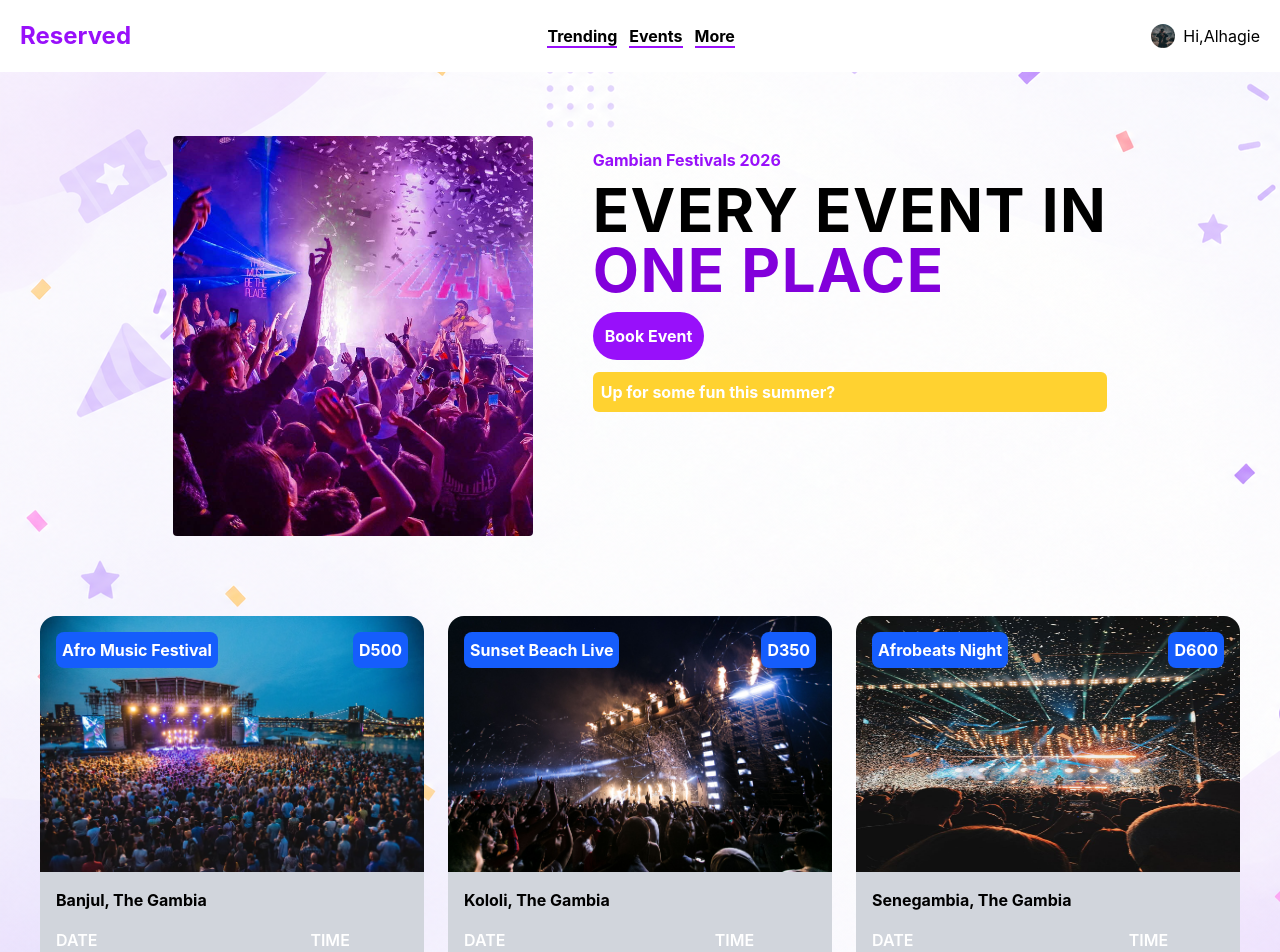
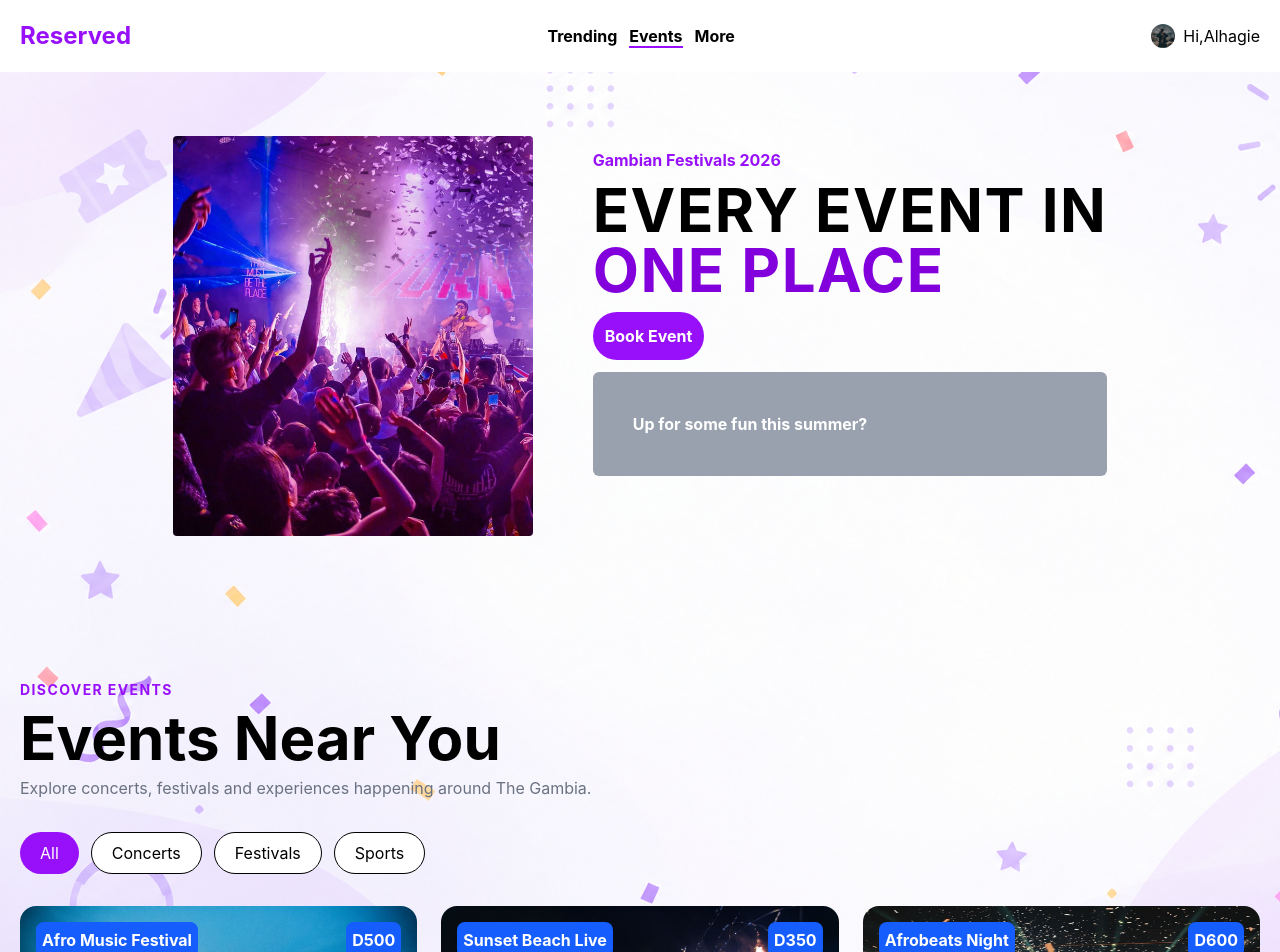
Before and after one commit to alaonit/Evently, a React (Vite) app: page / in a window 1280 px wide. Shown: the top 952 px of the page. Built offline with nearby package versions, Linux system fonts and the light colour scheme.

Commit message:
Refactor App, Hero, and Navbar components; add Event component for event display

```diff
--- a/src/App.jsx
+++ b/src/App.jsx
@@ -2,6 +2,7 @@ import { useState } from "react"
 import Navbar from "./components/Navbar"
 import Hero from "./components/Hero"
 import EventCard from "./components/EventCard"
+import Event from "./components/Event"
 
 function App() {
 
@@ -69,11 +70,12 @@ function App() {
     <>
       <Navbar user = {username.name}/>
       <main className="bg-cover bg-no-repeat bg-center min-h-screen" style={{background: "url('bg-image.png')"}}>
-        <Hero>
+        <Hero/>
+        <Event>
           {events.map((event)=>{
             return <EventCard key={event.id} event={event}/>
           })}
-        </Hero>
+        </Event>
       </main>
     </>
   )
--- /dev/null
+++ b/src/components/Event.jsx
@@ -0,0 +1,42 @@
+function Event({children}) {
+  return (
+    <section className="px-5 py-16">
+      <div className="mb-8">
+        <p className="text-purple-600 font-bold tracking-widest text-sm">
+          DISCOVER EVENTS
+        </p>
+
+        <h2 className="text-6xl font-bold mt-2">Events Near You</h2>
+
+        <p className="text-gray-500 mt-2">
+          Explore concerts, festivals and experiences happening around The
+          Gambia.
+        </p>
+      </div>
+
+      <div className="flex flex-wrap gap-3 mb-8">
+        <button className="bg-purple-600 text-white px-5 py-2 rounded-full">
+          All
+        </button>
+
+        <button className="bg-white px-5 py-2 rounded-full border">
+          Concerts
+        </button>
+
+        <button className="bg-white px-5 py-2 rounded-full border">
+          Festivals
+        </button>
+
+        <button className="bg-white px-5 py-2 rounded-full border">
+          Sports
+        </button>
+      </div>
+
+      <div className="grid grid-cols-1 md:grid-cols-2 lg:grid-cols-3 gap-6">
+        {children}
+      </div>
+    </section>
+  );
+}
+
+export default Event;
--- a/src/components/Hero.jsx
+++ b/src/components/Hero.jsx
@@ -1,7 +1,6 @@
 
-import EventCard from "./EventCard"
 
-function Hero({children}) {
+function Hero() {
 
   return (
     <section className="pt-24 px-10">
@@ -18,18 +17,14 @@ function Hero({children}) {
               <p className="text-purple-600 mb-2 font-bold">Gambian Festivals 2026</p>
               <span className="block text-6xl font-bold tracking-wide">EVERY EVENT IN </span>
               <span className="text-purple-700 block text-6xl font-bold tracking-wide">ONE PLACE</span>
-              <button className="bg-purple-600 border-none rounded-full p-3 text-white font-bold mt-3">Book Event</button>
+              <button className="bg-purple-600 border-none rounded-full p-3 text-white font-bold mt-3 cursor-pointer">Book Event</button>
             </span>
 
-            <div className="mt-3 bg-amber-300 rounded-md">
-              <p className="p-2 font-bold text-white">Up for some fun this summer?</p>
+            <div className="mt-3 rounded-md">
+              <p className="p-10 font-bold text-white bg-gray-400 rounded-md">Up for some fun this summer?</p>
             </div>
           </div>
         </div>
-      </div>
-
-      <div className="grid grid-cols-1 md:grid-cols-2 lg:grid-cols-3 gap-6">
-        {children}
       </div>
     </section>
   )
--- a/src/components/Navbar.jsx
+++ b/src/components/Navbar.jsx
@@ -5,13 +5,13 @@ function Navbar({user}) {
   return (
     <nav className="bg-white fixed p-5 z-50 top-0 w-full">
       <div className="flex justify-between items-center">
-        <h1 className="font-bold text-purple-600 text-2xl">Reserved</h1>
+        <h1 className="font-bold text-purple-600 text-2xl cursor-pointer">Reserved</h1>
 
         <div>
           <ul className="flex gap-3 font-bold ">
-            <li><a className="border-b-2 border-purple-600" href="#">Trending</a></li>
+            <li><a href="#">Trending</a></li>
             <li><a className="border-b-2 border-purple-600" href="#">Events</a></li>
-            <li><a className="border-b-2 border-purple-600 " href="#">More</a></li>
+            <li><a href="#">More</a></li>
           </ul>
         </div>
 
```
